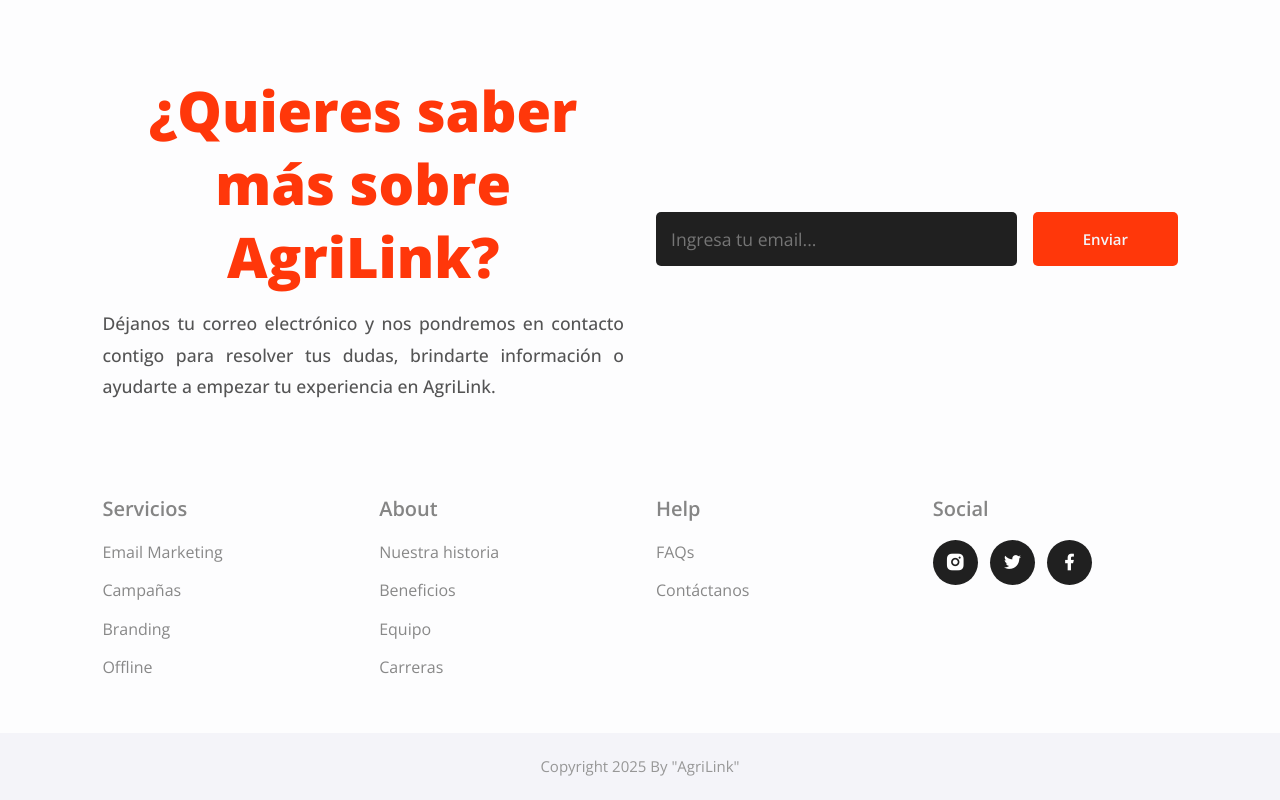
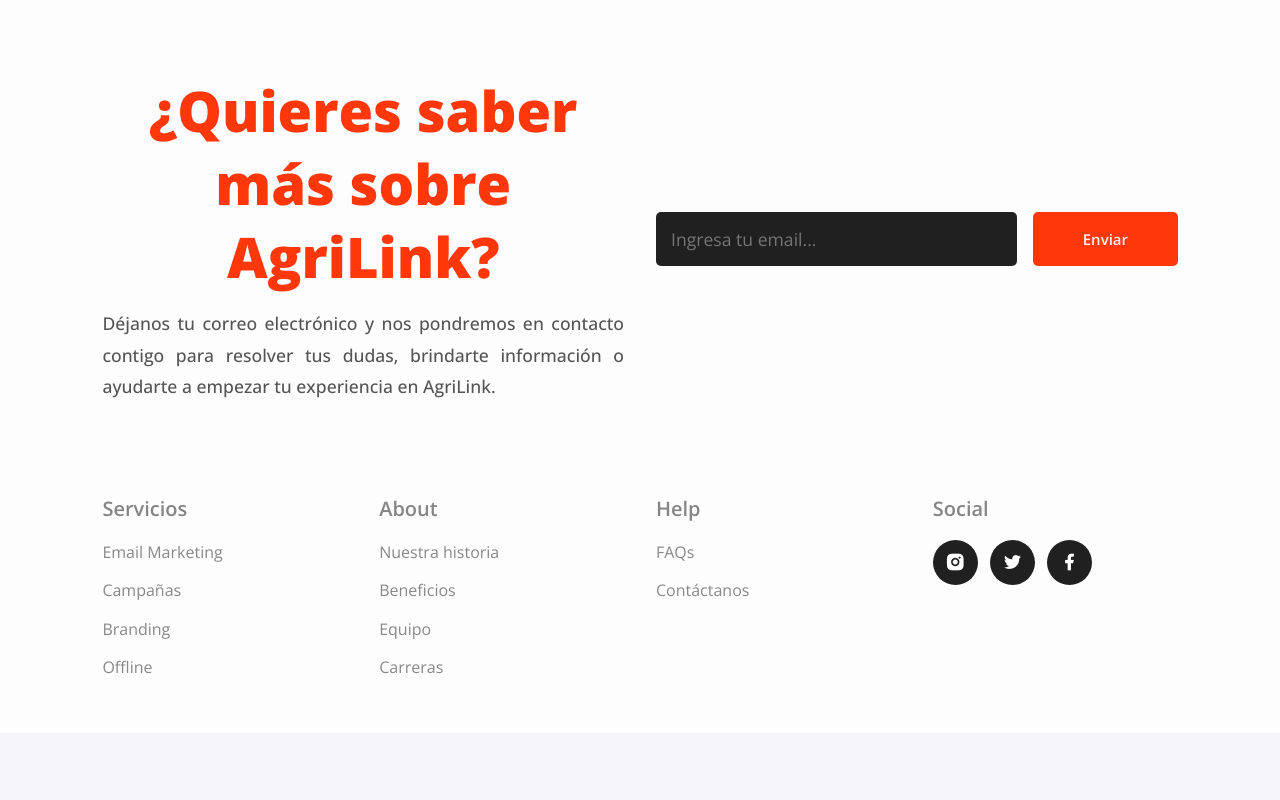
Before and after one commit to CC184-Grupo-7/LandingPage-AgriLink, a plain HTML site: page index.html in a window 1280 px wide. Shown: the part 3401-4201 px from the top of the page. After the commit the page ends 4134 px from the top, so only its background shows below. Drawn offline with nearby package versions, Linux system fonts and the light colour scheme.

Commit message:
Update index.html

```diff
--- a/index.html
+++ b/index.html
@@ -214,12 +214,6 @@
         </div>
       </div>
     </section>
-
-    <!--copyright-->
-    <div class="copyright">
-      <p>Copyright 2025 By "AgriLink"</p>
-    </div>
-
     <!--custom js file link-->
     <script src="js/script.js"></script>
   </body>
```
